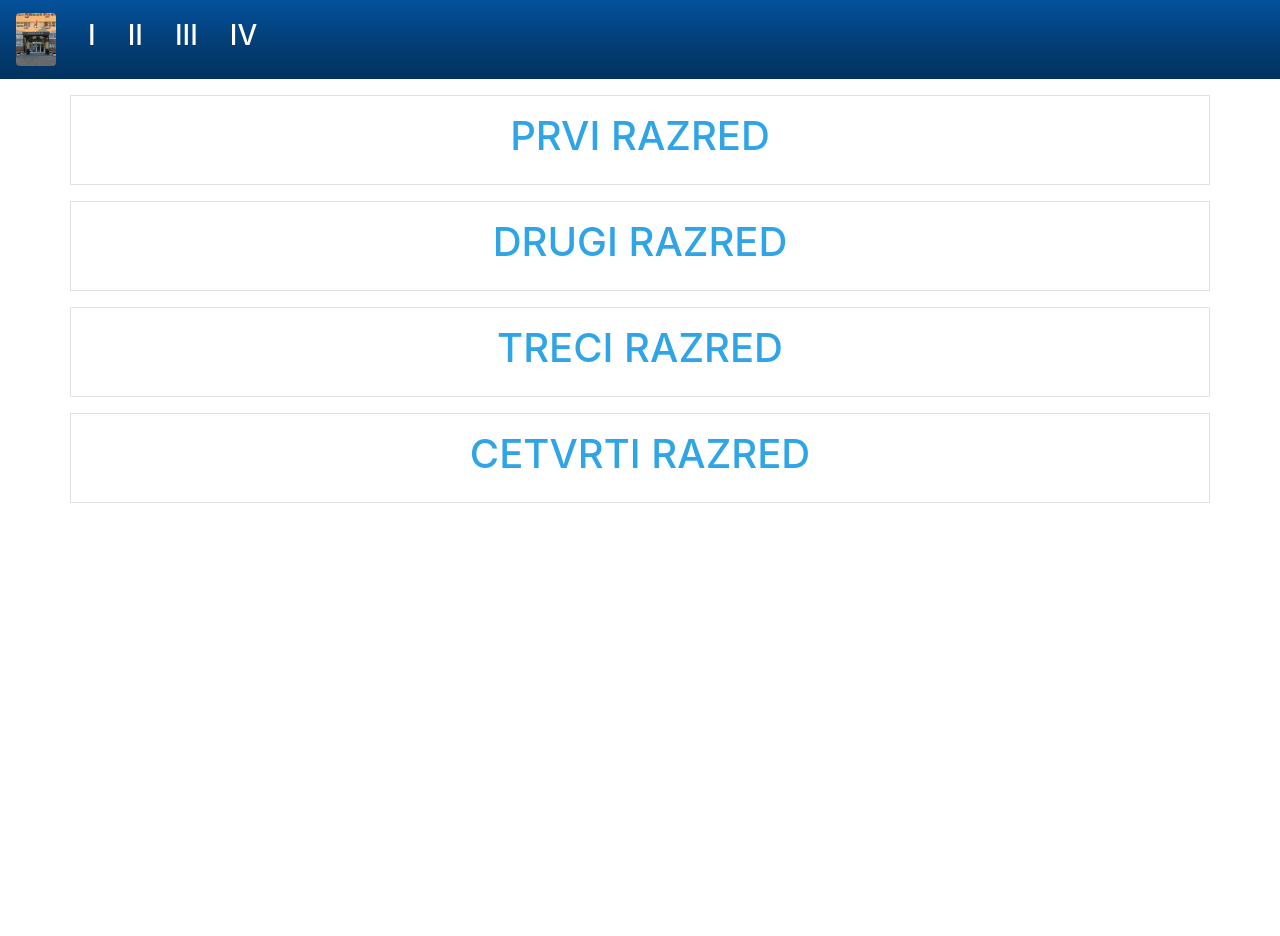
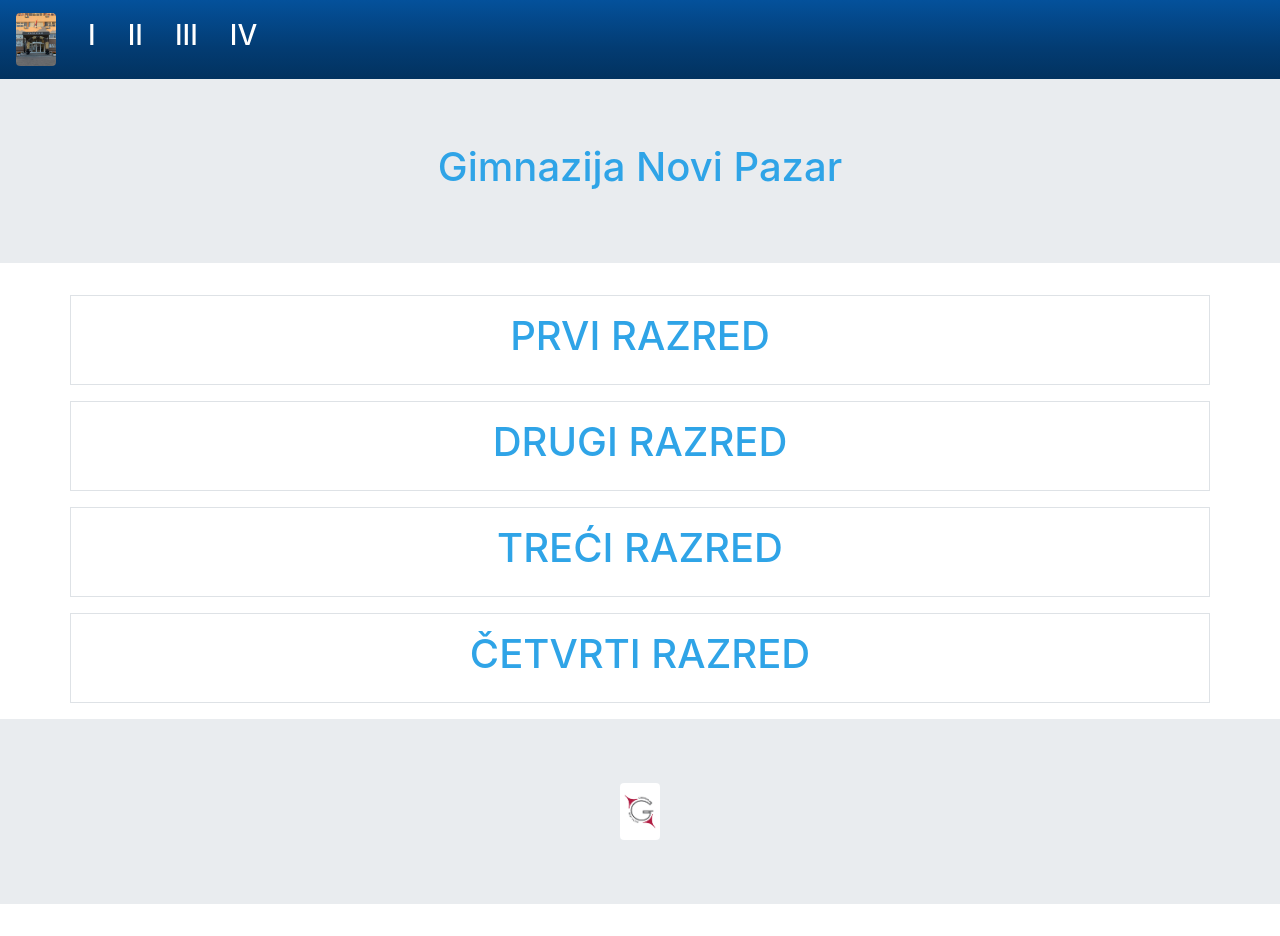
Before and after one commit to BakirCu/Gimnazija, a Django app: page / in a window 1280 px wide. Before the commit the page ends 503 px from the top, so only its background shows below. Run offline with Django 3.2, Linux system fonts and the light colour scheme; some libraries are stand-ins or nearby versions.

Commit message:
Naslovna zavrsena

```diff
--- a/gimnazija/lekcije/static/lekcije/main.css
+++ b/gimnazija/lekcije/static/lekcije/main.css
@@ -1,3 +1,3 @@
-body {
-  background-image: url('../lekcije/images/logo.jpg');
+.big-baner {
+  background-image: url('../../lekcije/images/logo.jpg');
 }
--- /dev/null
+++ b/gimnazija/lekcije/templates/lekcije/base.html
@@ -0,0 +1,65 @@
+{% load static %}
+<!DOCTYPE html>
+<html>
+
+<head>
+    <title>Lekcije</title>
+    <meta charset="utf-8">
+    <meta name="viewport" content="width=device-width, initial-scale=1">
+    <link rel="stylesheet" href="{% static 'lekcije/bootstrap.min.css' %}">
+    <link rel="stylesheet" href="{% static 'lekcije/main.css' %}">
+
+</head>
+
+<body>
+
+    <nav class="navbar navbar-expand-sm bg-dark navbar-dark">
+        <!-- Brand/logo -->
+        <a class="navbar-brand" href="#">
+            <img style="width:40px;" src="{% static 'lekcije/images/logo_2.jpg'%}" class="rounded" alt="Logo"
+                width="100">
+        </a>
+
+        <!-- Links -->
+        <ul class="nav nav-pills nav-justified">
+            <li class="nav-item">
+                <a class="nav-link" href="#">
+                    <h3>I</h3>
+                </a>
+            </li>
+            <li class="nav-item">
+                <a class="nav-link" href="#">
+                    <h3>II</h3>
+                </a>
+            </li>
+            <li class="nav-item">
+                <a class="nav-link" href="#">
+                    <h3>III</h3>
+                </a>
+            </li>
+            <li class="nav-item">
+                <a class="nav-link" href="#">
+                    <h3>IV</h3>
+                </a>
+            </li>
+        </ul>
+    </nav>
+
+
+
+    {% block content %}
+    {% endblock %}
+
+    <footer class="footer">
+        <div class="jumbotron jumbotron-fluid big-banner ">
+            <div class="container text-center">
+                <span class="text-muted">
+                    <img style="width:40px;" src="{% static 'lekcije/images/logo.jpg'%}" class="rounded" alt="Logo"
+                        width="100">
+                </span>
+            </div>
+        </div>
+    </footer>
+</body>
+
+</html>
--- a/gimnazija/lekcije/templates/lekcije/home.html
+++ b/gimnazija/lekcije/templates/lekcije/home.html
@@ -1,50 +1,14 @@
+{% extends "lekcije/base.html" %}
+{% block content %}
 {% load static %}
-<!DOCTYPE html>
-<html>
 
-<head>
-    <title>Lekcije</title>
-    <meta charset="utf-8">
-    <meta name="viewport" content="width=device-width, initial-scale=1">
-    <link rel="stylesheet" href="{% static 'lekcije/bootstrap.min.css' %}">
-    <link rel="stylesheet" href="{% static 'lekcije/main.css' %}">
 
-</head>
+<div class="jumbotron jumbotron-fluid big-banner ">
+    <div class="container text-center">
+        <h1>Gimnazija Novi Pazar</h1>
 
-<body>
-
-    <nav class="navbar navbar-expand-sm bg-dark navbar-dark">
-        <!-- Brand/logo -->
-        <a class="navbar-brand" href="#">
-            <img style="width:40px;" src="{% static 'lekcije/images/logo_2.jpg'%}" class="rounded" alt="Logo"
-                width="100">
-        </a>
-
-        <!-- Links -->
-        <ul class="nav nav-pills nav-justified">
-            <li class="nav-item">
-                <a class="nav-link" href="#">
-                    <h3>I</h3>
-                </a>
-            </li>
-            <li class="nav-item">
-                <a class="nav-link" href="#">
-                    <h3>II</h3>
-                </a>
-            </li>
-            <li class="nav-item">
-                <a class="nav-link" href="#">
-                    <h3>III</h3>
-                </a>
-            </li>
-            <li class="nav-item">
-                <a class="nav-link" href="#">
-                    <h3>IV</h3>
-                </a>
-            </li>
-        </ul>
-    </nav>
-
+    </div>
+</div>
 <div class="container p-3 my-3 border text-center">
     <a href="#">
         <h1>PRVI RAZRED</h1>
@@ -60,14 +24,12 @@
 </div>
 <div class="container p-3 my-3 border text-center">
     <a href="#">
-            <h1>TRECI RAZRED</h1>
+        <h1>TREĆI RAZRED</h1>
     </a>
 </div>
 <div class="container p-3 my-3 border text-center">
     <a href="#">
-            <h1>CETVRTI RAZRED</h1>
+        <h1>ČETVRTI RAZRED</h1>
     </a>
 </div>
-</body>
-
-</html>
+{% endblock %}
```
Lines whose indentation alone changed are shown as unchanged.
